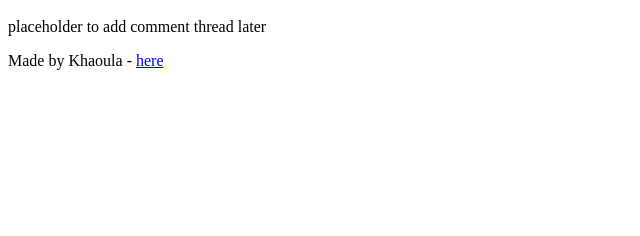
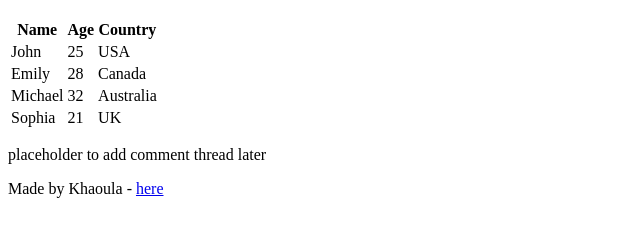
Before and after one commit to Khaoula101/My_First_Portfolio, a plain HTML site: page html_basic/index.html in a window 1280 px wide. Shown: the part 356-592 px from the top of the page, without its empty margins (0-640 px from the left). Drawn offline with Linux system fonts and the light colour scheme.

Commit message:
add table

```diff
--- a/html_basic/index.html
+++ b/html_basic/index.html
@@ -25,6 +25,37 @@
             <p></p>
             <p></p>
             <p></p>
+            <table>
+                <theade>
+                    <tr>
+                        <th>Name</th>
+                        <th>Age</th>
+                        <th>Country</th>
+                    </tr>
+                </theade>
+                <tbody>
+                    <tr>
+                        <td>John</td>
+                        <td>25</td>
+                        <td>USA</td>
+                    </tr>
+                    <tr>
+                        <td>Emily</td>
+                        <td>28</td>
+                        <td>Canada</td>
+                    </tr>
+                    <tr>
+                        <td>Michael</td>
+                        <td>32</td>
+                        <td>Australia</td>
+                    </tr>
+                    <tr>
+                        <td>Sophia</td>
+                        <td>21</td>
+                        <td>UK</td>
+                    </tr>
+                </tbody>
+            </table>
         </article>
         <aside>
             <p>placeholder to add comment thread later</p>
```
